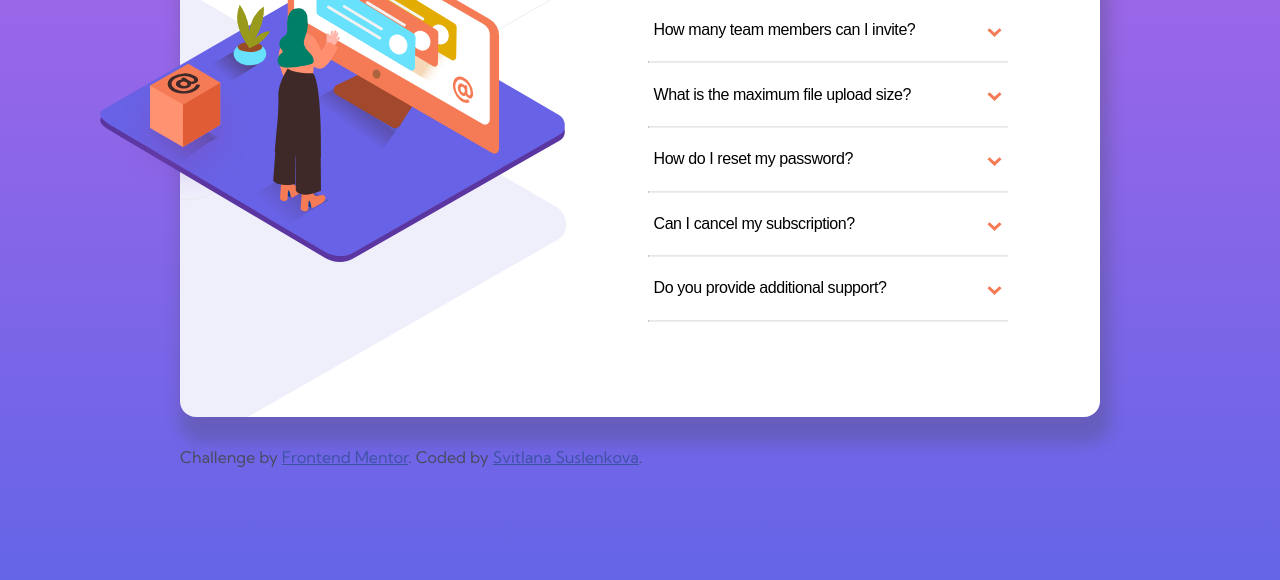
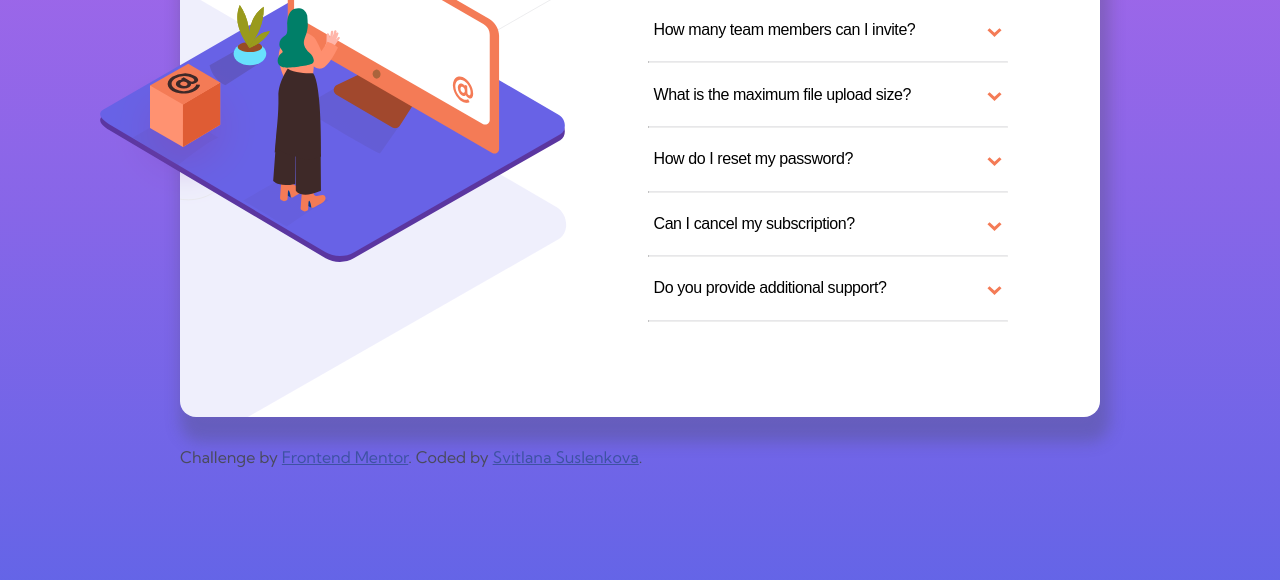
Before and after one commit to SvitlanaSuslenkova/Practice-8, a plain HTML site: page index.html in a window 1280 px wide. Shown: the part 220-800 px from the top of the page. Drawn offline with Linux system fonts and the light colour scheme.

Commit message:
Update index.html

```diff
--- a/index.html
+++ b/index.html
@@ -20,7 +20,7 @@
     <img class="bgmob" src="bg-pattern-mobile.svg" alt="" width="237px" height="100px">
 
 
-<img class="girld" src="illustration-woman-online-desktop.svg" alt="" width="4px" height="3px">
+<img class="girld" src="illustration-woman-online-desktop1.svg" alt="" width="4px" height="3px">
   <img class="box" src="illustration-box-desktop.svg" alt="" width="5px" height="5px">
 </div>
 
```
